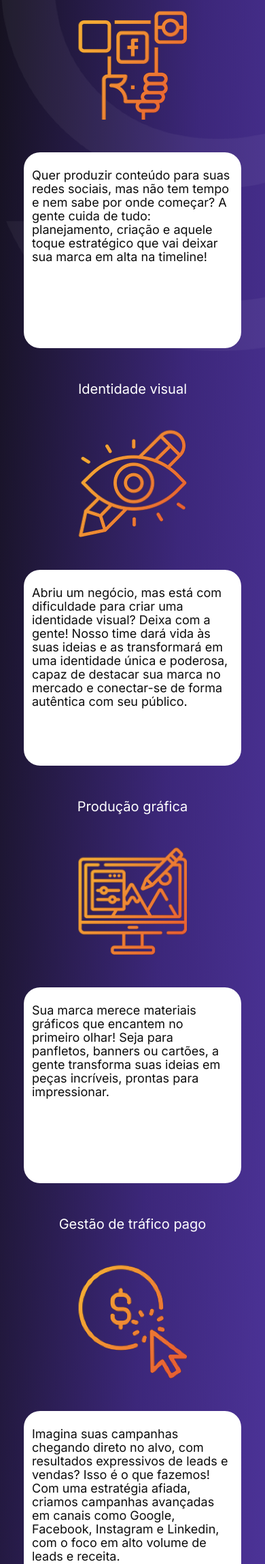
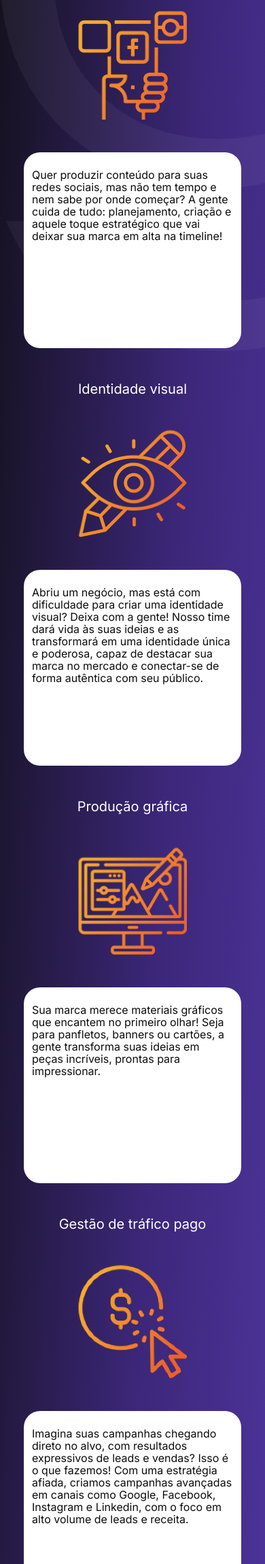
Before and after one commit to pedroeuzebiodev/agenciamagnix.com, a PHP site: page / in a window 390 px wide. Shown: the part 1347-3647 px from the top of the page at 68% size. Run offline with PHP 8.4, Linux system fonts and the light colour scheme.

Commit message:
Ajusta tamanho dos paragráfos das subseções da seção de ofertas em telas menores

```diff
--- a/assets/css/pages/index/partials/offers-section.css
+++ b/assets/css/pages/index/partials/offers-section.css
@@ -102,4 +102,10 @@
 
     line-height: 2.4rem;
   }
+
+  #offers-section #offers .offer .wrapper-text-offer p {
+    font-size: 1.6rem;
+
+    line-height: 1.8rem;
+  }
 }
```
